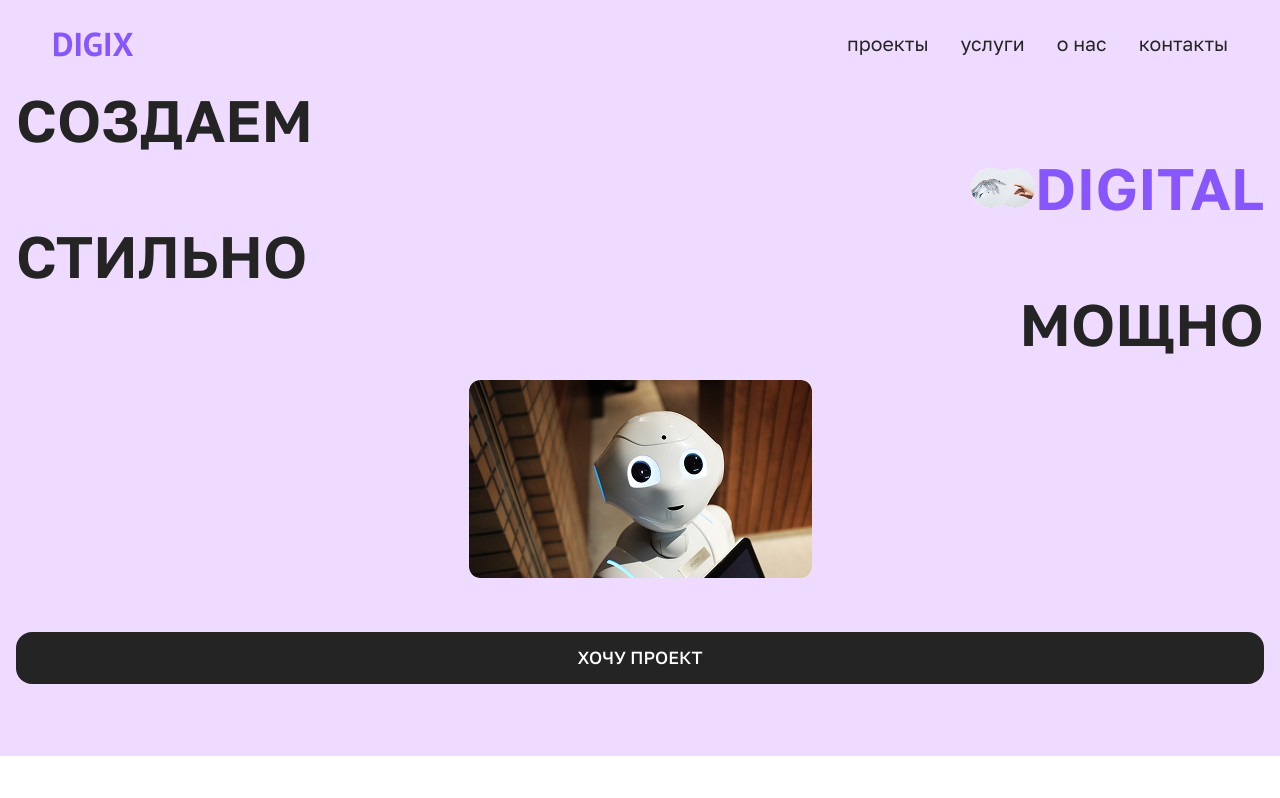
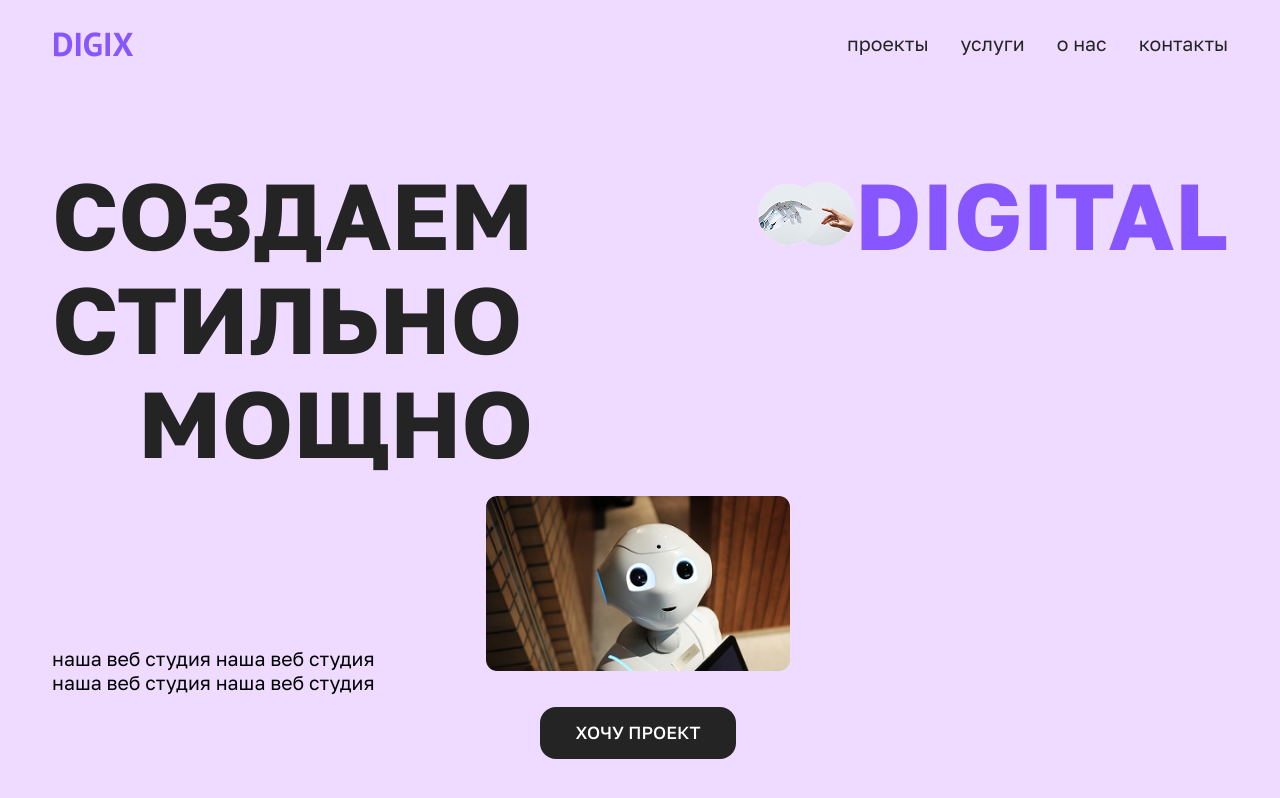
Before and after one commit to Beastrusoff/digix, a website built with Vite: page index.html in a window 1280 px wide. Built offline with nearby package versions, Linux system fonts and the light colour scheme; a web font is replaced by a local one.

Commit message:
header pre anim

```diff
--- a/src/assets/css/animationTitle.scss
+++ b/src/assets/css/animationTitle.scss
@@ -3,6 +3,10 @@
     display: grid;
     grid-template-columns: 1fr;
     row-gap: 4px;
+    @media(min-width:$screen-lg){
+        grid-template-columns: auto auto;
+        justify-content: space-between;
+    }
     &__first{
         display: flex;
         justify-content: start;
@@ -10,26 +14,39 @@
     &__second{
         display: flex;
         justify-content: end;
+         @media(min-width:$screen-lg){
+
+         }
     }
-    &__second-img{
+    &__second-imgCont{
         position: relative;
         display: flex;
         align-items: center;
     }
-    &__second-img--first{
+    &__second-img{
         border-radius: 100%;
         width: 40px;
         height: 40px;
         position: relative;
+        z-index: 1;
+        @media(min-width:$screen-lg){
+            width: 64px;
+            height: 64px;
+         }
+    }
+    &__second-img--first{
         z-index: 2;
+         @media(min-width:$screen-lg){
+            width: 61px;
+            height: 61px;
+         }
     }
     &__second-img--second{
-        border-radius: 100%;
-        width: 40px;
-        margin-left: -16px;
-        height: 40px;
-        position: relative;
         z-index: 1;
+         margin-left: -16px;
+         @media(min-width:$screen-lg){
+            margin-left: -28px;
+         }
     }
     &__second-text{
         color: $color-main;
--- a/src/assets/css/btn.scss
+++ b/src/assets/css/btn.scss
@@ -12,8 +12,9 @@
     @include btn2;
     transition: $transition;
     cursor: pointer;
-    @media(min-width:$screen-xl){
+    @media(min-width:$screen-lg){
         width: auto;
+        display: inline-block;
         padding-left: 36px;
         padding-right: 36px;
     }
--- a/src/assets/css/header.scss
+++ b/src/assets/css/header.scss
@@ -2,11 +2,15 @@
 @use '@styles/titlemixins.scss' as *;
 .header{
     padding-top: 88px;
-    padding-left: 16px;
-    padding-right: 16px;
+    // padding-left: 16px;
+    // padding-right: 16px;
     padding-bottom: 72px;
+
     background-color: $color-main-pink;
     position: relative;
+    @media(min-width:$screen-lg){
+        padding-top: 164px;
+    }
     &__h1{
         visibility: hidden;
         position: absolute;
@@ -15,19 +19,61 @@
         @include H3;
         text-transform: uppercase;
         color: $color-black;
+        @media(min-width:$screen-lg){
+            @include H1;
+        }
+    }
+    &__footer{
+        margin-top: 24px;
+        display: grid;
+        grid-template-columns: 1fr;
+        @media(min-width:$screen-lg){
+            grid-template-columns: 340px auto 1fr;
+            grid-template-areas: 'd i n' 'd b n';
+            column-gap: 94px;
+        }
+    }
+    &__desc{
+        @include B2;
+        display: none;
+        @media(min-width:$screen-lg){
+            display: flex;
+            flex-direction: column;
+            grid-area: d;
+            padding-bottom: 64px;
+        }
+    }
+    &__descText{
+        margin: 0;
+        margin-top: auto;
+        display: inline-block;
     }
     &__imgCont{
-        text-align: center;
-        margin-top: 24px;
+        text-align: left;
+        @media(min-width:$screen-lg){
+            grid-area: i;
+        }
     }
     &__img{
         max-width: 100%;
         width: auto;
         height: auto;
         border-radius: 11px;
+        @media(min-width:$screen-md){
+            max-width: 343px;
+        }
+        @media(min-width:$screen-lg){
+            max-width: 304px;
+        }
     }
     &__btnCont{
         margin-top: 54px;
-
+        @media(min-width:$screen-lg){
+            display: flex;
+            margin-top: 36px;
+            align-items: center;
+            justify-content: center;
+            grid-area: b;
+        }
     }
 }
--- a/src/assets/css/menu.scss
+++ b/src/assets/css/menu.scss
@@ -9,6 +9,9 @@
     max-width: 100%;
     padding-top: 8px;
     padding-bottom: 8px;
+    &--main{
+        background-color: $color-main-pink;
+    }
     @media(min-width: $screen-lg){
         padding-top: 24px;
         padding-bottom: 24px;
--- a/src/chunks/header.html
+++ b/src/chunks/header.html
@@ -1,13 +1,14 @@
 <div class="header">
+    <div class="container">
         <h1 aria-label="Интерактивные решения для вашего бизнеса" class="header__h1">
             <span class="sr-only">Интерактивные решения для вашего бизнеса</span>
         </h1>
         <div class="header__title animationTitle">
             <div class="animationTitle__first">Создаем</div>
             <div class="animationTitle__second">
-            <div class="animationTitle__second-img">
-                <img src="src/assets/images/first_img.jpg"  alt="" class="animationTitle__second-img--first">
-                <img src="src/assets/images/second_img.jpg" alt="" class="animationTitle__second-img--second">
+                <div class="animationTitle__second-imgCont">
+                    <img src="src/assets/images/first_img.jpg"  alt="" class="animationTitle__second-img animationTitle__second-img--first">
+                    <img src="src/assets/images/second_img.jpg" alt="" class="animationTitle__second-img animationTitle__second-img--second">
                 </div>
                 <div class="animationTitle__second-text">Digital</div>
             </div>
@@ -20,8 +21,15 @@
                 <span>мощно</span>
             </div>
         </div>
-    <div class="header__imgCont"><img src="src/assets/images/Video.jpg" alt="" class="header__img"></div>
+        <div class="header__footer">
+            <div class="header__desc"><p class="header__descText">наша веб студия наша веб студия наша веб студия наша веб студия </p> </div>
+            <div class="header__imgCont">
+                <img src="src/assets/images/Video.jpg" alt="" class="header__img">
+            </div>
             <div class="header__btnCont">
                 <div class="a btn btn--secondary">Хочу проект</div>
             </div>
         </div>
+
+    </div>
+</div>
--- a/src/chunks/menu.html
+++ b/src/chunks/menu.html
@@ -1,4 +1,4 @@
-<header class="menu">
+<header class="menu menu--main">
     <div class="menu__container container">
         <a href="/" class="logo menu__logo"><div class="logo__text">DIGIX</div></a>
         <div class="menu__wrapper">
```
Lines whose indentation alone changed are shown as unchanged.
